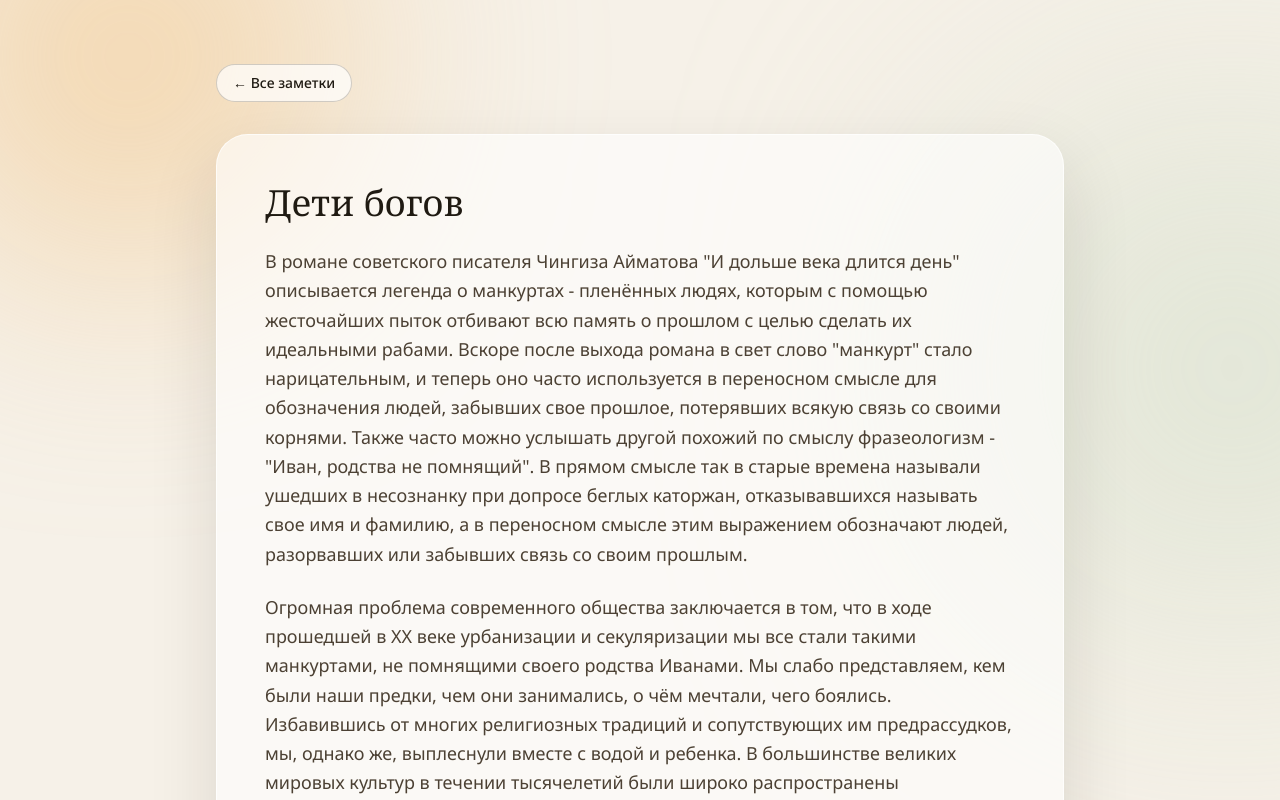
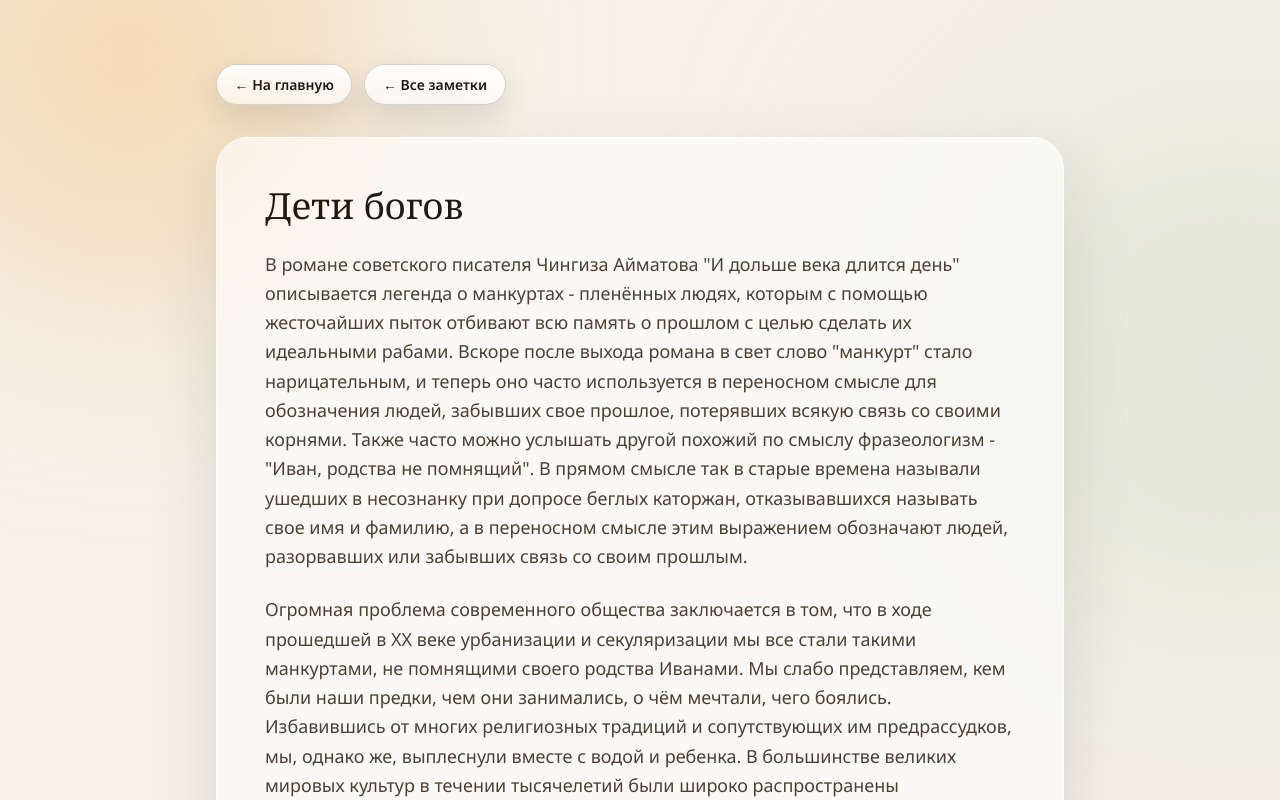
Before and after one commit to sergeyshpadyrev/sergeyshpadyrev.github.io, a Next.js app: page /notes/01_god_children in a window 1280 px wide. Shown: the top 800 px of the page. Built offline with nearby package versions, Linux system fonts and the light colour scheme.

Commit message:
Фикс

```diff
--- a/oldPages/projects.mdx
+++ /dev/null
@@ -1,25 +0,0 @@
-# Проекты
-
-## una-language
-
-Una - это функциональный язык программирования, вдохновленный философией LISP и экосистемой JavaScript.
-
-[Репозиторий](https://github.com/una-language/una-language) ![GitHub Repo stars](https://img.shields.io/github/stars/una-language/una-language)
-
-## react-component-structure
-
-Библиотека для жёсткой структуры React-компонентов.
-
-[Репозиторий](https://github.com/sergeyshpadyrev/react-component-structure) ![GitHub Repo stars](https://img.shields.io/github/stars/sergeyshpadyrev/react-component-structure)
-
-## react-query-crud
-
-Библиотека для работы с CRUD операциями через React Query.
-
-[Репозиторий](https://github.com/sergeyshpadyrev/react-query-crud) ![GitHub Repo stars](https://img.shields.io/github/stars/sergeyshpadyrev/react-query-crud)
-
-## typed-remote-procedure-call
-
-Библиотека для работы с типизированными RPC-вызовами.
-
-[Репозиторий](https://github.com/sergeyshpadyrev/typed-remote-procedure-call) ![GitHub Repo stars](https://img.shields.io/github/stars/sergeyshpadyrev/typed-remote-procedure-call)
--- a/src/app/globals.css
+++ b/src/app/globals.css
@@ -41,6 +41,36 @@ body {
   animation: floatSlow 8s ease-in-out infinite;
 }
 
+.nav-pill {
+  display: inline-flex;
+  width: fit-content;
+  align-items: center;
+  gap: 0.5rem;
+  border-radius: 999px;
+  border: 1px solid rgba(31, 26, 18, 0.18);
+  background: linear-gradient(180deg, rgba(255, 255, 255, 0.9), rgba(255, 255, 255, 0.6));
+  padding: 0.55rem 1.1rem;
+  font-size: 0.875rem;
+  font-weight: 600;
+  color: #1f1a12;
+  box-shadow: 0 12px 30px rgba(31, 26, 18, 0.12);
+  backdrop-filter: blur(6px);
+  transition: transform 200ms ease, border-color 200ms ease, box-shadow 200ms ease,
+    background 200ms ease;
+}
+
+.nav-pill:hover {
+  transform: translateY(-1px);
+  border-color: rgba(31, 26, 18, 0.4);
+  box-shadow: 0 16px 40px rgba(31, 26, 18, 0.18);
+  background: linear-gradient(180deg, rgba(255, 255, 255, 0.98), rgba(255, 255, 255, 0.72));
+}
+
+.nav-pill:focus-visible {
+  outline: 2px solid rgba(31, 26, 18, 0.6);
+  outline-offset: 3px;
+}
+
 @keyframes fadeInUp {
   from {
     opacity: 0;
--- a/src/app/layout.tsx
+++ b/src/app/layout.tsx
@@ -16,6 +16,9 @@ export const metadata: Metadata = {
   title: "Сергей Шпадырев — эссе, заметки, публикации",
   description:
     "Публикации, эссе, заметки, видео и ссылки на каналы Сергея Шпадырева.",
+  icons: {
+    icon: "/images/avatar.jpg",
+  },
 };
 
 export default function RootLayout({
--- a/src/app/notes/[id]/page.tsx
+++ b/src/app/notes/[id]/page.tsx
@@ -90,12 +90,17 @@ export default async function NotePage({ params }: NotePageProps) {
       <div className="pointer-events-none absolute bottom-[-12rem] left-1/3 h-[26rem] w-[26rem] rounded-full bg-[#e4c9b0]/70 blur-[140px]" />
 
       <div className="relative mx-auto flex max-w-4xl flex-col gap-8 px-6 pb-24 pt-16">
-        <Link
-          href="/notes"
-          className="inline-flex w-fit items-center gap-2 rounded-full border border-[#1f1a12]/20 bg-white/70 px-4 py-2 text-sm font-medium text-[#1f1a12] transition hover:border-[#1f1a12]/40 hover:bg-white"
-        >
-          ← Все заметки
-        </Link>
+        <div className="flex flex-wrap gap-3">
+          <Link href="/" className="nav-pill">
+            ← На главную
+          </Link>
+          <Link
+            href="/notes"
+            className="nav-pill"
+          >
+            ← Все заметки
+          </Link>
+        </div>
 
         <article className="space-y-6 rounded-[32px] border border-white/70 bg-white/60 p-8 shadow-[0_28px_70px_rgba(31,26,18,0.12)] sm:p-12 fade-in">
           <ReactMarkdown remarkPlugins={[remarkGfm]} components={markdownComponents}>
--- a/src/app/notes/page.tsx
+++ b/src/app/notes/page.tsx
@@ -18,6 +18,9 @@ export default async function NotesPage() {
 
       <div className="relative mx-auto flex max-w-5xl flex-col gap-12 px-6 pb-24 pt-16">
         <header className="space-y-4 fade-in-up">
+          <Link href="/" className="nav-pill">
+            ← На главную
+          </Link>
           <h1 className="font-display text-4xl text-[#1f1a12] sm:text-5xl">
             Заметки
           </h1>
--- a/src/app/posts/[id]/page.tsx
+++ b/src/app/posts/[id]/page.tsx
@@ -90,12 +90,17 @@ export default async function PostPage({ params }: PostPageProps) {
       <div className="pointer-events-none absolute bottom-[-12rem] left-1/3 h-[26rem] w-[26rem] rounded-full bg-[#e4c9b0]/70 blur-[140px]" />
 
       <div className="relative mx-auto flex max-w-4xl flex-col gap-8 px-6 pb-24 pt-16">
-        <Link
-          href="/posts"
-          className="inline-flex w-fit items-center gap-2 rounded-full border border-[#1f1a12]/20 bg-white/70 px-4 py-2 text-sm font-medium text-[#1f1a12] transition hover:border-[#1f1a12]/40 hover:bg-white"
-        >
-          ← Все посты
-        </Link>
+        <div className="flex flex-wrap gap-3">
+          <Link href="/" className="nav-pill">
+            ← На главную
+          </Link>
+          <Link
+            href="/posts"
+            className="nav-pill"
+          >
+            ← Все посты
+          </Link>
+        </div>
 
         <article className="space-y-6 rounded-[32px] border border-white/70 bg-white/60 p-8 shadow-[0_28px_70px_rgba(31,26,18,0.12)] sm:p-12 fade-in">
           <ReactMarkdown remarkPlugins={[remarkGfm]} components={markdownComponents}>
--- a/src/app/posts/page.tsx
+++ b/src/app/posts/page.tsx
@@ -20,6 +20,9 @@ export default async function PostsPage() {
 
       <div className="relative mx-auto flex max-w-6xl flex-col gap-12 px-6 pb-24 pt-16">
         <header className="space-y-4 fade-in-up">
+          <Link href="/" className="nav-pill">
+            ← На главную
+          </Link>
           <h1 className="font-display text-4xl text-[#1f1a12] sm:text-5xl">
             Эссе
           </h1>
```
Also changed, not shown: 2 other files (tests, documents, lock files or other folders).
